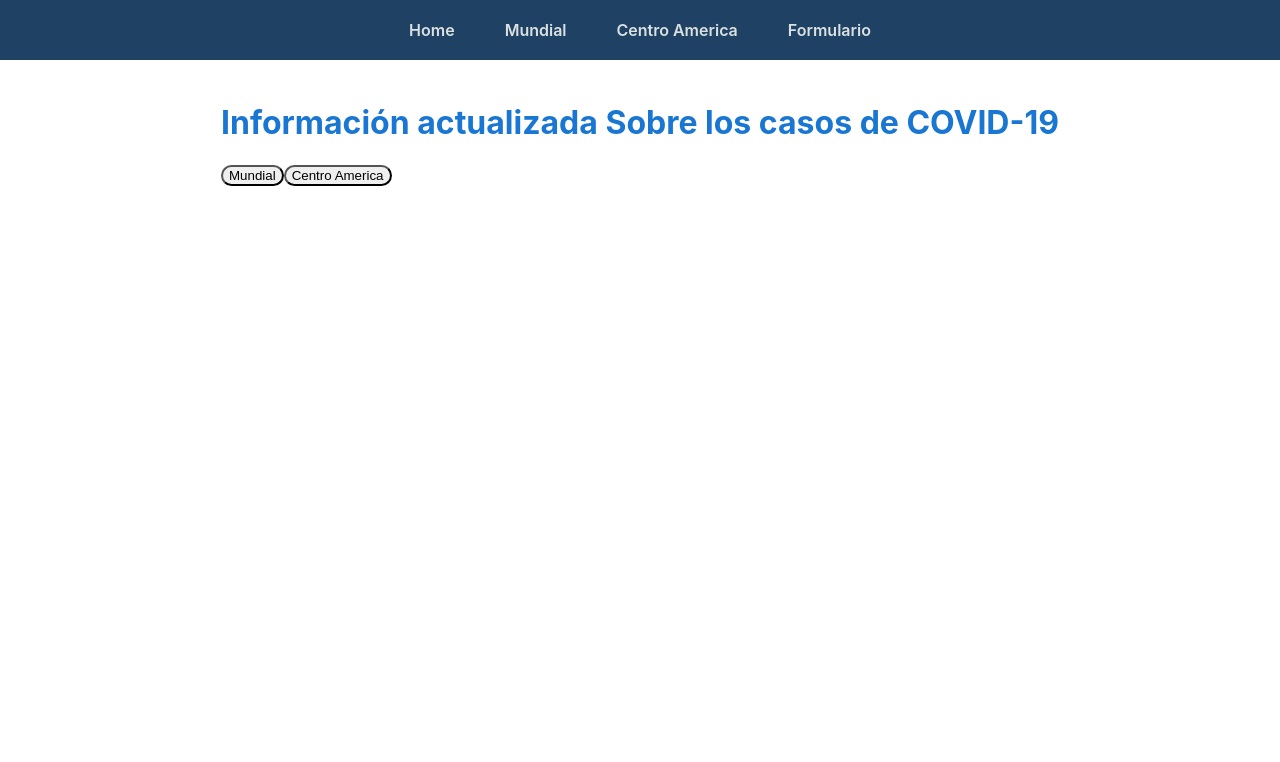
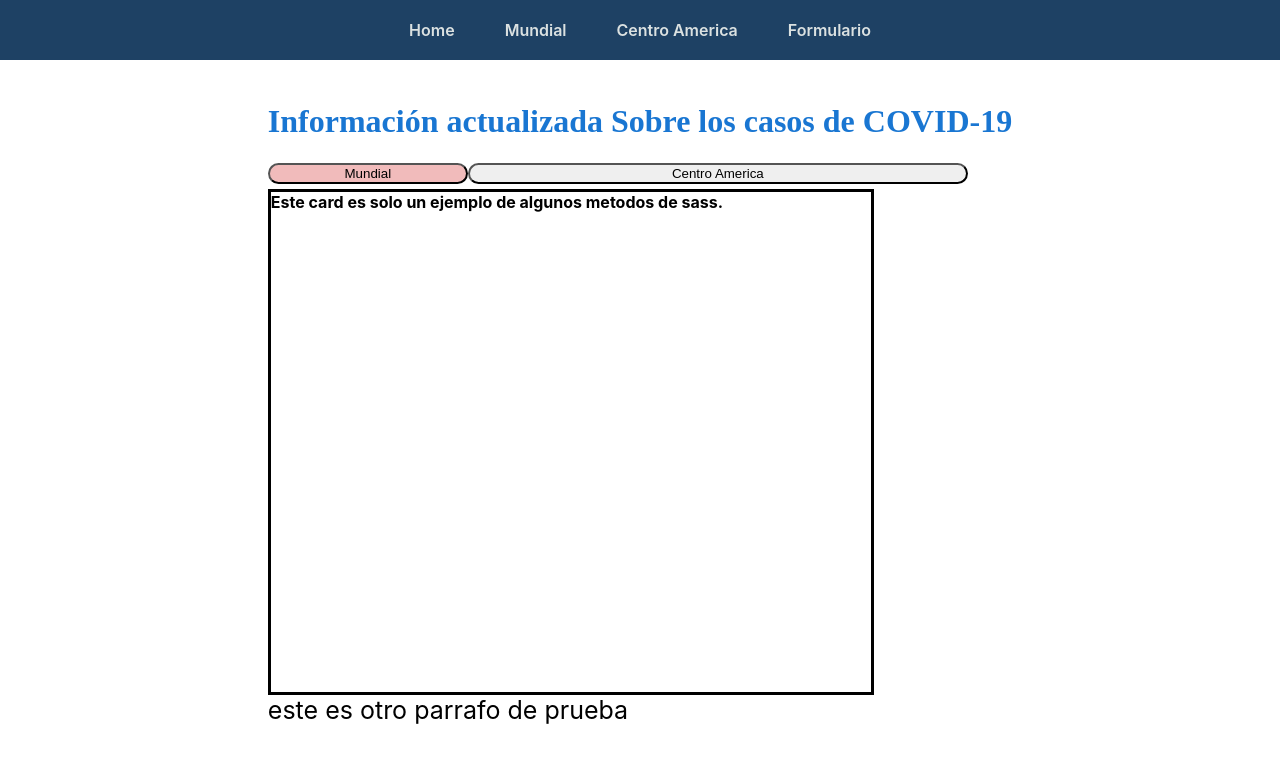
Before and after one commit to JRaulSierra/casosCovid-Angular, an Angular app: page / in a window 1280 px wide. Shown: the top 762 px of the page. Built offline with nearby package versions, Linux system fonts and the light colour scheme.

Commit message:
cambios 5-11-2021

```diff
--- a/src/app/app.component.html
+++ b/src/app/app.component.html
@@ -2,10 +2,10 @@
 
 <!-- Toolbar -->
 <div class="toolbar" role="banner">
-  <a routerLink="">Home</a>
-  <a routerLink="mundial">Mundial</a>
-  <a routerLink="c-a">Centro America</a>
-  <a routerLink="form">Formulario</a>
+  <a class="toolbar-link" routerLink="">Home</a>
+  <a class="toolbar-link" routerLink="mundial">Mundial</a>
+  <a class="toolbar-link" routerLink="c-a">Centro America</a>
+  <a class="toolbar-link" routerLink="form">Formulario</a>
 </div>
 
 <div class="content" role="main">
--- a/src/app/app.component.scss
+++ b/src/app/app.component.scss
@@ -1,9 +1,8 @@
-@import '_colors';
+@import "_colors";
 
 :host {
-    font-family: -apple-system, BlinkMacSystemFont, "Segoe UI", Roboto,
-      Helvetica, Arial, sans-serif, "Apple Color Emoji", "Segoe UI Emoji",
-      "Segoe UI Symbol";
+  font-family: -apple-system, BlinkMacSystemFont, "Segoe UI", Roboto, Helvetica,
+    Arial, sans-serif, "Apple Color Emoji", "Segoe UI Emoji", "Segoe UI Symbol";
 }
 
 .toolbar {
@@ -17,27 +16,19 @@
   justify-content: center;
   background-color: $blue_color;
   font-weight: 600;
-    a{
+  .toolbar-link {
     color: $navFont_color;
-    };
-  }
-
-  a:visited{
+    margin: 0 25px;
+    text-decoration: none;
+    & :visited {
       color: $navFont_color;
     }
-
-
-  .toolbar a{
-    margin: 0 25px;
-    text-decoration: none;
   }
-
+}
 
 .content {
   display: flex;
   margin: 82px auto 32px;
-    padding: 0 16px;
-    max-width: 960px;
   flex-direction: column;
   align-items: center;
 }
--- a/src/app/globalStyles/_colors.scss
+++ b/src/app/globalStyles/_colors.scss
@@ -2,12 +2,13 @@
 $blue_color: #1e4164;
 $navFont_color: #dbe1e1;
 $title_color: #1976d2;
+$cardwidth: 300px, 500px;
+$border-contrast: false !default;
 
-$cardwidth: 300px, 500px;
 
 @mixin btn-op1($colorHover: royalblue) {
   border-radius: 20px;
-  w &:hover {
+   &:hover {
     background-color: $colorHover;
   }
 }
@@ -35,3 +36,13 @@ $cardwidth: 300px, 500px;
     @extend .error;
     border-color: blue;
 }
+
+
+
+code {
+  background-color: #6b717f;
+  color: #d2e1dd;
+  @if $border-contrast {
+    border-color: #dadbdf;
+  }
+}
--- a/src/app/modules/navi/pages/home/home.component.html
+++ b/src/app/modules/navi/pages/home/home.component.html
@@ -3,3 +3,10 @@
   <button class="btnmundi">Mundial</button>
   <button class="btncentro">Centro America</button>
 </div>
+<div class="card">
+  Este card es solo un ejemplo de algunos metodos de sass.
+</div>
+<div class="test">
+
+  este es otro parrafo de prueba
+</div>
--- a/src/app/modules/navi/pages/home/home.component.scss
+++ b/src/app/modules/navi/pages/home/home.component.scss
@@ -1,13 +1,64 @@
-@import '_colors';
+// llamado de metodos
+@use "sass:math";
+@use "sass:string";
+@use "sass:color";
+@use "sass:list";
+@use "sass:map";
+@use "sass:selector";
+@use "sass:meta";
+// imports
+@import "_colors";
 
-h1{
-    color: $title_color;
+// funcion de pasar px a ems
+@function convert($size, $base-size: 16px) {
+  @return $size / $base-size * 1em;
 }
 
-.btnmundi{
-    @include btn-op1($colorHover: $blue_color);
+// Utilizacion del metodo sass math
+$tamañoMax: math.max(200px, 500px);
+$tamañoMin: math.min(200px, 500px);
+$tamañocard: 500px, 600px, 800px;
+$tamañoFont: (
+  "regular": 400,
+  "medium": 500,
+  "bold": 700,
+);
+
+.btnmundi {
+  @include btn-op1($colorHover: $blue_color);
+  background-color: color.adjust(#db5151, $lightness: 25%);
+  width: $tamañoMin;
 }
 
-.btncentro{
-    @include btn-op1();
+.btncentro {
+  @include btn-op1();
+  width: $tamañoMax;
 }
+
+.card {
+  width: list.nth($tamañocard, 2);
+  height: list.nth($tamañocard, 1);
+  font-weight: map.get($tamañoFont, bold);
+  margin-top: 5px;
+  border: solid;
+}
+
+.test {
+  font-size: convert(25px);
+}
+// borre los list ul li{}
+// utilizar append ("a",".active")=> a.active{}
+$lista: selector-nest("ul", "li");
+#{$lista} {
+  font-family: Impact, Haettenschweiler, "Arial Narrow Bold", sans-serif;
+  width: 100px;
+}
+
+body.dark {
+  @include meta.load-css("_colors", $with: ("border-contrast": true));
+}
+
+h1 {
+  color: $title_color;
+  font-family: string.unquote("cursive");
+}
--- a/src/app/modules/navi/pages/mundial/mundial.component.scss
+++ b/src/app/modules/navi/pages/mundial/mundial.component.scss
@@ -3,8 +3,9 @@
 
 @each $color in red, blue {
     .card-#{$color}{
+        @include cardStyle(false);
         background-color: $color;
-        @include cardStyle(false)
+
     }
 }
 
```
Lines whose indentation alone changed are shown as unchanged.
